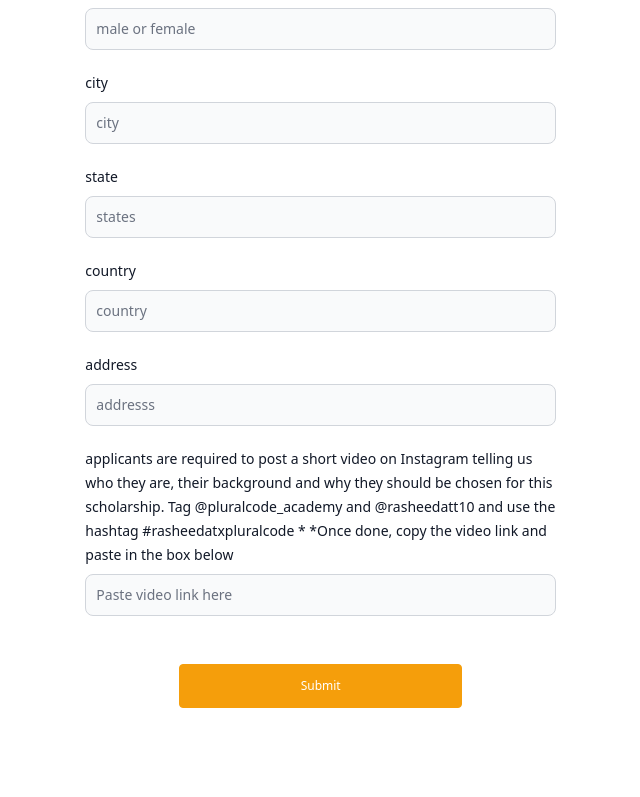
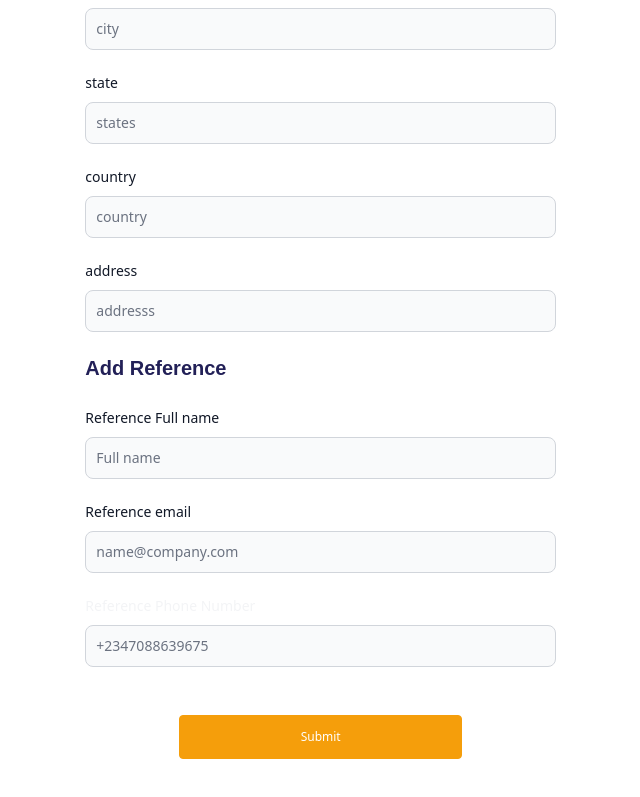
Before and after one commit to emeraldhycient/pluralcode, a React (Vite) app: page /admission in a window 1280 px wide. Shown: the part 803-1600 px from the top of the page, without its empty margins (16-656 px from the left). Before the commit the page ends 1559 px from the top, so only its background shows below. Built offline with nearby package versions, Linux system fonts and the light colour scheme; a web font is replaced by a local one.

Commit message:
[update] added Reference fields

```diff
--- a/src/pages/AdmissionForm.jsx
+++ b/src/pages/AdmissionForm.jsx
@@ -148,7 +148,7 @@ function AdmissionForm() {
                                 required={true}
                             />
                         </div>
-                        <div className="mt-5">
+                        {/* <div className="mt-5">
                             <div className="mb-2 block">
                                 <Label className="text-gray-100" htmlFor="gender" value="gender" />
                             </div>
@@ -159,7 +159,7 @@ function AdmissionForm() {
                                 onChange={(e) => setgender(e.target.value)}
                                 required={true}
                             />
-                        </div>
+                        </div> */}
                         <div className="mt-5">
                             <div className="mb-2 block">
                                 <Label htmlFor="city" value="city" />
@@ -208,17 +208,53 @@ function AdmissionForm() {
                                 required={true}
                             />
                         </div>
+                        <h1
+                            className="text-medium md:text-xl font-bold  font-gilroy text-left  text-[#222057] my-6 lg:leading-tight	"
+                            data-aos="fade-right"
+                            data-aos-duration="2000"
+                        >
+                            Add Reference
+                        </h1>
+
+
+                        <div>
+                            <div className="mb-2 block">
+                                <Label htmlFor="name" value="Reference Full name" />
+                            </div>
+                            <TextInput
+                                id="name"
+                                placeholder="Full name"
+                                value={name}
+                                onChange={(e) => setname(e.target.value)}
+                                required={true}
+                            />
+                        </div>
                         <div className="mt-5">
                             <div className="mb-2 block">
-                                <Label htmlFor="video_url" value="applicants are required to post a short video on Instagram telling us who they are, their background and why they should be chosen for this scholarship. Tag @pluralcode_academy and @rasheedatt10 and use the hashtag #rasheedatxpluralcode *  *Once done, copy the video link and paste in the box below" />
+                                <Label htmlFor="email" value="Reference email" />
                             </div>
                             <TextInput
-                                id="video_url"
-                                placeholder="Paste video link here"
-                                value={video_url}
-                                onChange={(e) => setvideo_url(e.target.value)}
+                                id="email"
+                                placeholder="name@company.com"
+                                value={email}
+                                onChange={(e) => setemail(e.target.value)}
+                                required={true}
                             />
                         </div>
+                        <div className="mt-5">
+                            <div className="mb-2 block">
+                                <Label className="text-gray-100" htmlFor="phone" value="Reference Phone Number" />
+                            </div>
+                            <TextInput
+                                id="phone"
+                                placeholder="+2347088639675"
+                                value={phone}
+                                onChange={(e) => setphone(e.target.value)}
+                                required={true}
+                            />
+                        </div>
+
+
                         <div className="w-full mt-12">
                             <button
                                 type="submit"
@@ -235,7 +271,7 @@ function AdmissionForm() {
                                         "Submit"
                                     )}
                                 </a>
-                            </button>{" "}
+                            </button>
                         </div>
                     </form>
                 </div>
```
